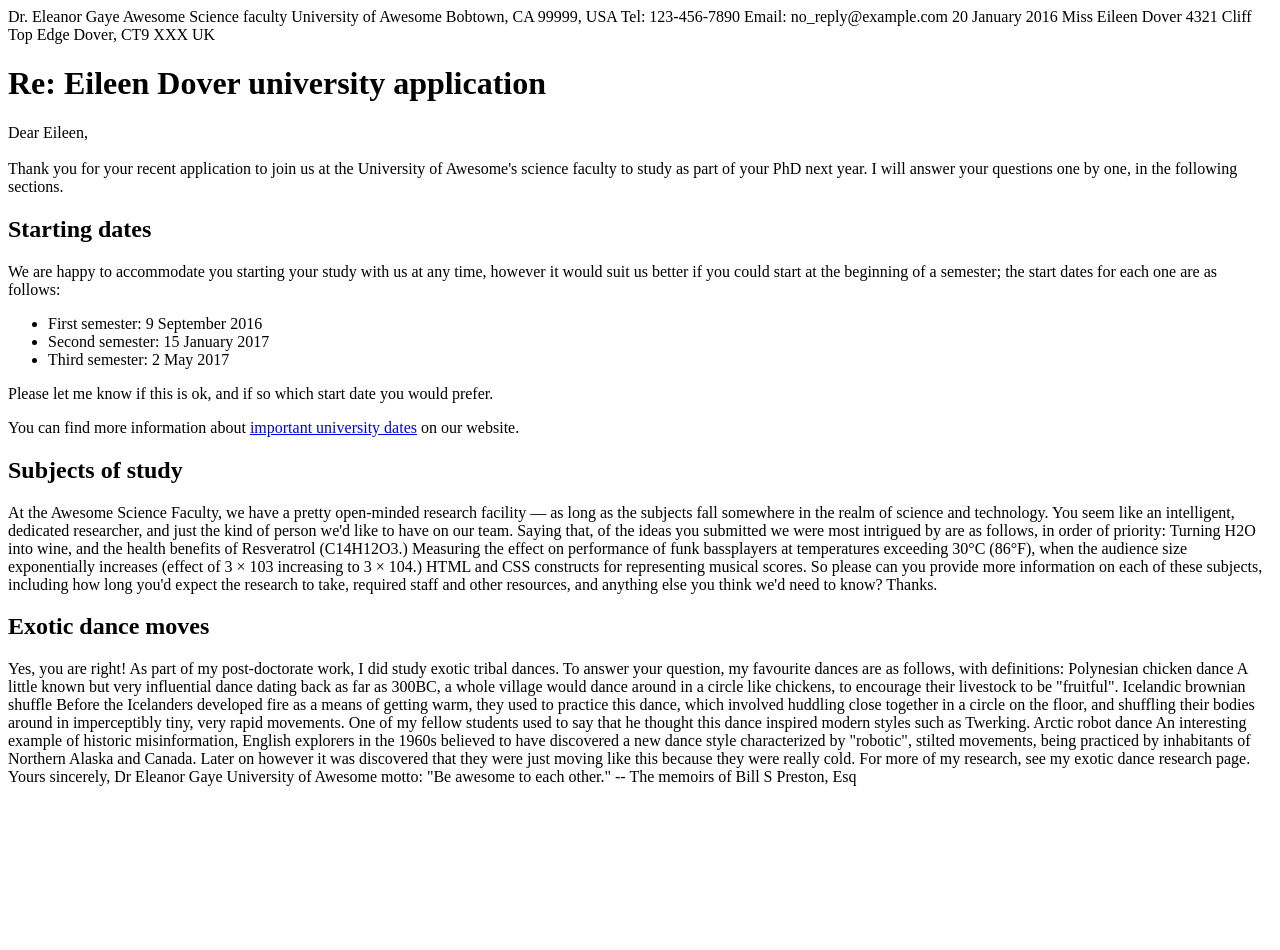
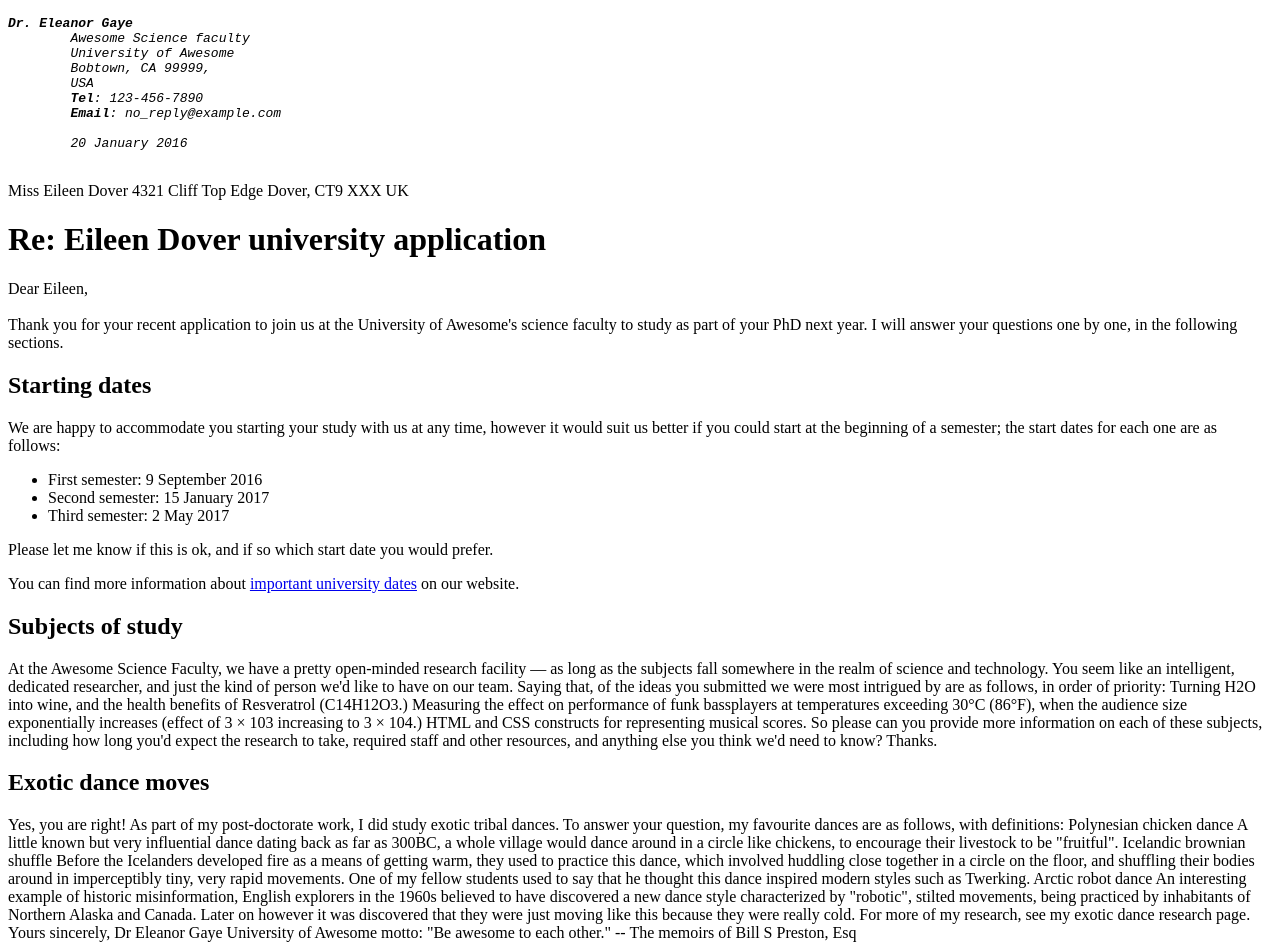
Before and after one commit to TamimYassini/INFT1206-11, a plain HTML site: page assignment1/part1/index.html in a window 1280 px wide. Before the commit the page ends 800 px from the top, so only its background shows below. Drawn offline with Linux system fonts and the light colour scheme.

Commit message:
assignment 1 part 1

```diff
--- a/assignment1/part1/index.html
+++ b/assignment1/part1/index.html
@@ -6,15 +6,18 @@
     <title>Document</title>
 </head>
 <body>
-    Dr. Eleanor Gaye
-Awesome Science faculty
-University of Awesome
-Bobtown, CA 99999,
-USA
-Tel: 123-456-7890
-Email: no_reply@example.com
+    <div class="sender-column">
+        <p><pre><em><strong>Dr. Eleanor Gaye </strong>
+        Awesome Science faculty
+        University of Awesome
+        Bobtown, CA 99999,
+        USA
+        <strong>Tel</strong>: 123-456-7890
+        <strong>Email</strong>: no_reply@example.com
 
-20 January 2016
+        20 January 2016
+        </em></pre></p></div>
+
 
 Miss Eileen Dover
 4321 Cliff Top Edge
```
